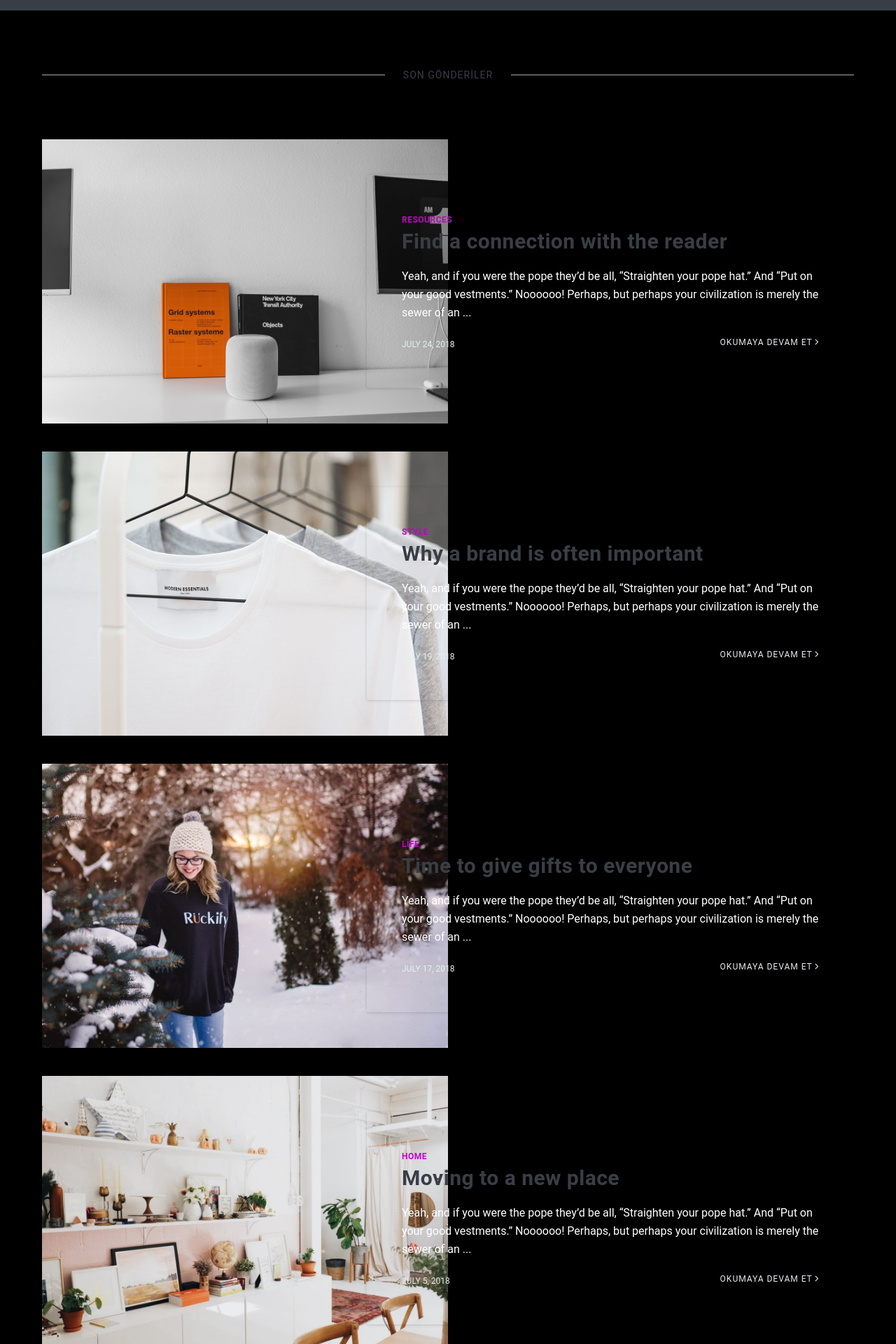
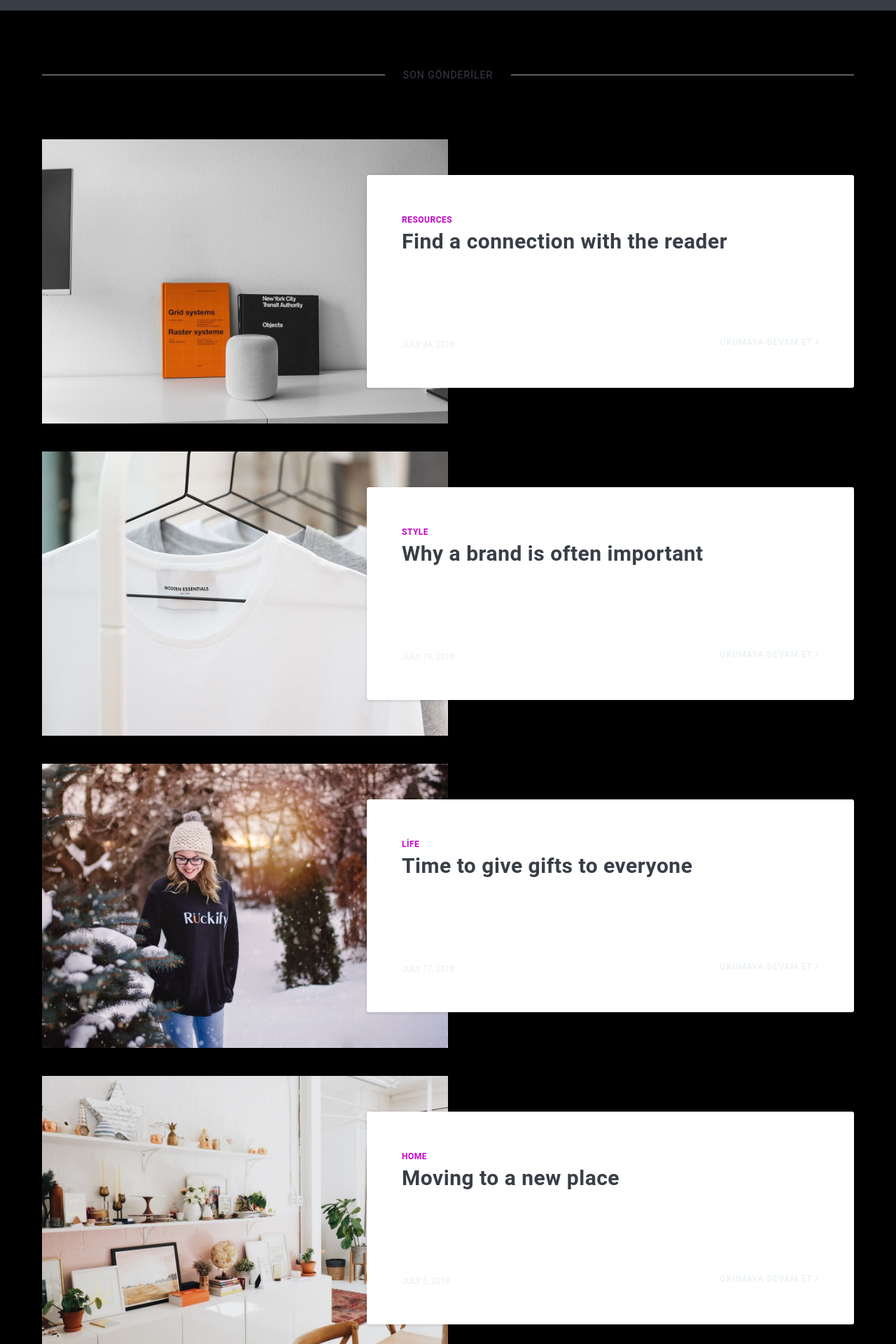
Before and after one commit to efekaanaltas/blog, a Jekyll site: the page built from index.html, in a window 1280 px wide. Shown: the part 572-2492 px from the top of the page at 70% size. Built offline with Jekyll 4.4.1, drawn with Linux system fonts in a browser that asks for light colours; nearby versions of some CDN libraries; the list of posts is cut into pages by our own code.

Commit message:
Update _article.scss

```diff
--- a/_sass/4-layouts/_article.scss
+++ b/_sass/4-layouts/_article.scss
@@ -31,7 +31,7 @@
     margin-left: -10%;
     z-index: 1;
     border-radius: 3px;
-    background: rgba(255, 255, 255, 0);
+    background: rgba(255, 255, 255, 1);
     box-shadow: 0 1px 4px rgba(0,0,0,0.15);
 
     .article__tag {
```
